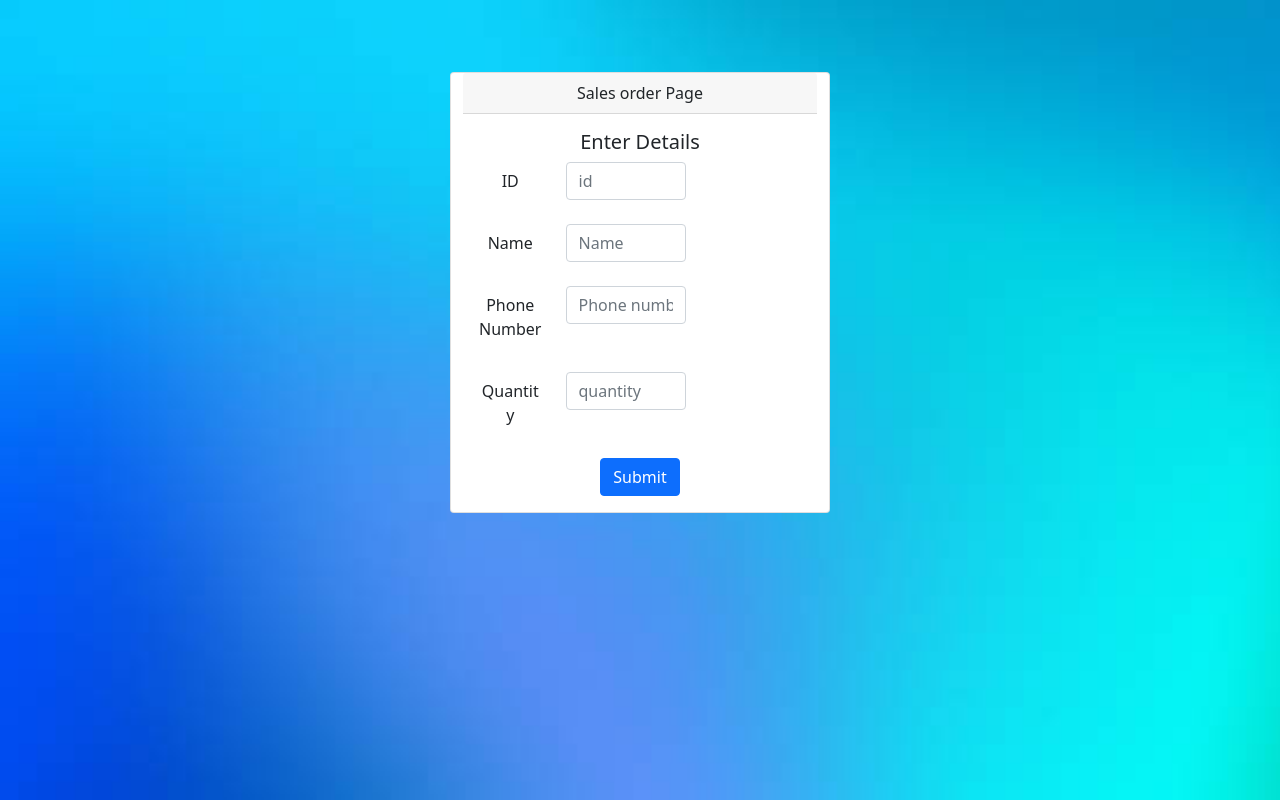
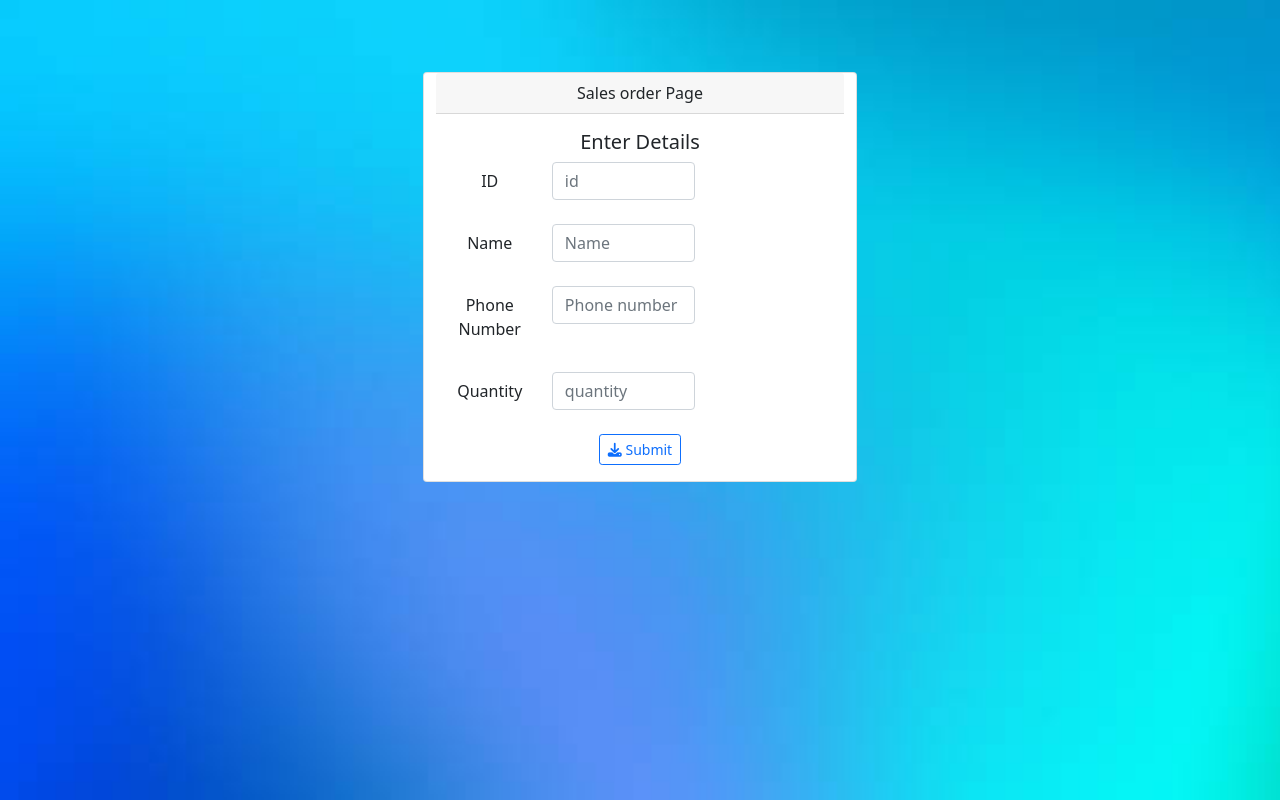
Before and after one commit to Virat18ajith04/Angular_Training, an Angular app: page /salesorder in a window 1280 px wide. Built offline with nearby package versions, Linux system fonts and the light colour scheme.

Commit message:
Updated logout icon and submit icon

```diff
--- a/src/app/app.component.html
+++ b/src/app/app.component.html
@@ -1,3 +1,2 @@
-<div class="container">
+
 <router-outlet></router-outlet>
-</div>
--- a/src/app/customer/sales-order/sales-order.component.html
+++ b/src/app/customer/sales-order/sales-order.component.html
@@ -42,7 +42,11 @@
           </div>
         </div>
         <br>
-        <button  class="btn btn-primary">Submit</button>
+       <!-- <button  class="btn btn-outline-primary fa fa-download">Submit</button>-->
+        <button  type="submit" class="btn btn-sm btn-outline-primary">
+          <i class="fa fa-download"></i>
+          Submit
+        </button>
       </form>
 
     </div>
--- a/src/app/footer/footer.component.html
+++ b/src/app/footer/footer.component.html
@@ -1,4 +1,4 @@
-<nav class="navbar  fixed-bottom">
+<nav class="navbar bg-transparent ">
           <div class="container">
                 <p class="navbar-text">© Footer</p>
               </div>
--- a/src/app/header/header.component.html
+++ b/src/app/header/header.component.html
@@ -1,13 +1,17 @@
 <nav class="navbar navbar-light bg-transparent sticky-top">
   <div class="container-fluid">
 
-    <button class="navbar-toggler start"  type="button" data-bs-toggle="offcanvas" data-bs-target="#offcanvasNavbar" aria-controls="offcanvasNavbar">
+    <button class="navbar-toggler start" type="button" data-bs-toggle="offcanvas" data-bs-target="#offcanvasNavbar"
+      aria-controls="offcanvasNavbar">
       <span class="navbar-toggler-icon start"></span>
     </button>
-
-    <a  class="btn btn-danger btn-md"  [routerLink]="['/']"> Log out
-    </a>
-
+    <!--
+    <a  class="btn btn-outline-danger btn-md"  [routerLink]="['/']"> Log out
+    </a>-->
+    <button [routerLink]="['/']" type="button" class="btn btn-sm btn-outline-warning">
+      <i class="fa fa-sign-out"></i>
+      Log Out
+    </button>
     <div class="offcanvas offcanvas-start" tabindex="-1" id="offcanvasNavbar" aria-labelledby="offcanvasNavbarLabel">
       <div class="offcanvas-header">
         <h5 class="offcanvas-title" id="offcanvasNavbarLabel">Customer</h5>
@@ -16,17 +20,17 @@
       <div class="offcanvas-body">
         <ul class="navbar-nav justify-content-end flex-grow-1 pe-3">
           <li class="nav-item">
-            <a class="nav-link active" aria-current="page" [routerLink]="['/_customer/dashboard']" >Dashboard</a>
+            <a class="nav-link active" aria-current="page" [routerLink]="['/_customer/dashboard']">Dashboard</a>
           </li>
           <li class="nav-item">
             <a class="nav-link" [routerLink]="['/_customer/invoice']">Invoice</a>
           </li>
           <li class="nav-item">
-              <a class="nav-link" [routerLink]="['/_customer/salesorder']">Sales Order</a>
-            </li>
+            <a class="nav-link" [routerLink]="['/_customer/salesorder']">Sales Order</a>
+          </li>
         </ul>
       </div>
     </div>
   </div>
 </nav>
-  <!--[routerLink]="['/admin/dashboard']"-->
+<!--[routerLink]="['/admin/dashboard']"-->
--- a/src/index.html
+++ b/src/index.html
@@ -9,7 +9,10 @@
   <link href="https://cdn.jsdelivr.net/npm/bootstrap@5.1.3/dist/css/bootstrap.min.css" rel="stylesheet" integrity="sha384-1BmE4kWBq78iYhFldvKuhfTAU6auU8tT94WrHftjDbrCEXSU1oBoqyl2QvZ6jIW3" crossorigin="anonymous">
 <!-- JavaScript Bundle with Popper -->
 <script src="https://cdn.jsdelivr.net/npm/bootstrap@5.1.3/dist/js/bootstrap.bundle.min.js" integrity="sha384-ka7Sk0Gln4gmtz2MlQnikT1wXgYsOg+OMhuP+IlRH9sENBO0LRn5q+8nbTov4+1p" crossorigin="anonymous"></script>
+<link rel="stylesheet" href="https://cdnjs.cloudflare.com/ajax/libs/font-awesome/4.7.0/css/font-awesome.min.css">
 
+
+<link href="//netdna.bootstrapcdn.com/font-awesome/3.2.1/css/font-awesome.css" rel="stylesheet">
 </head>
 <body>
   <app-root></app-root>
```
